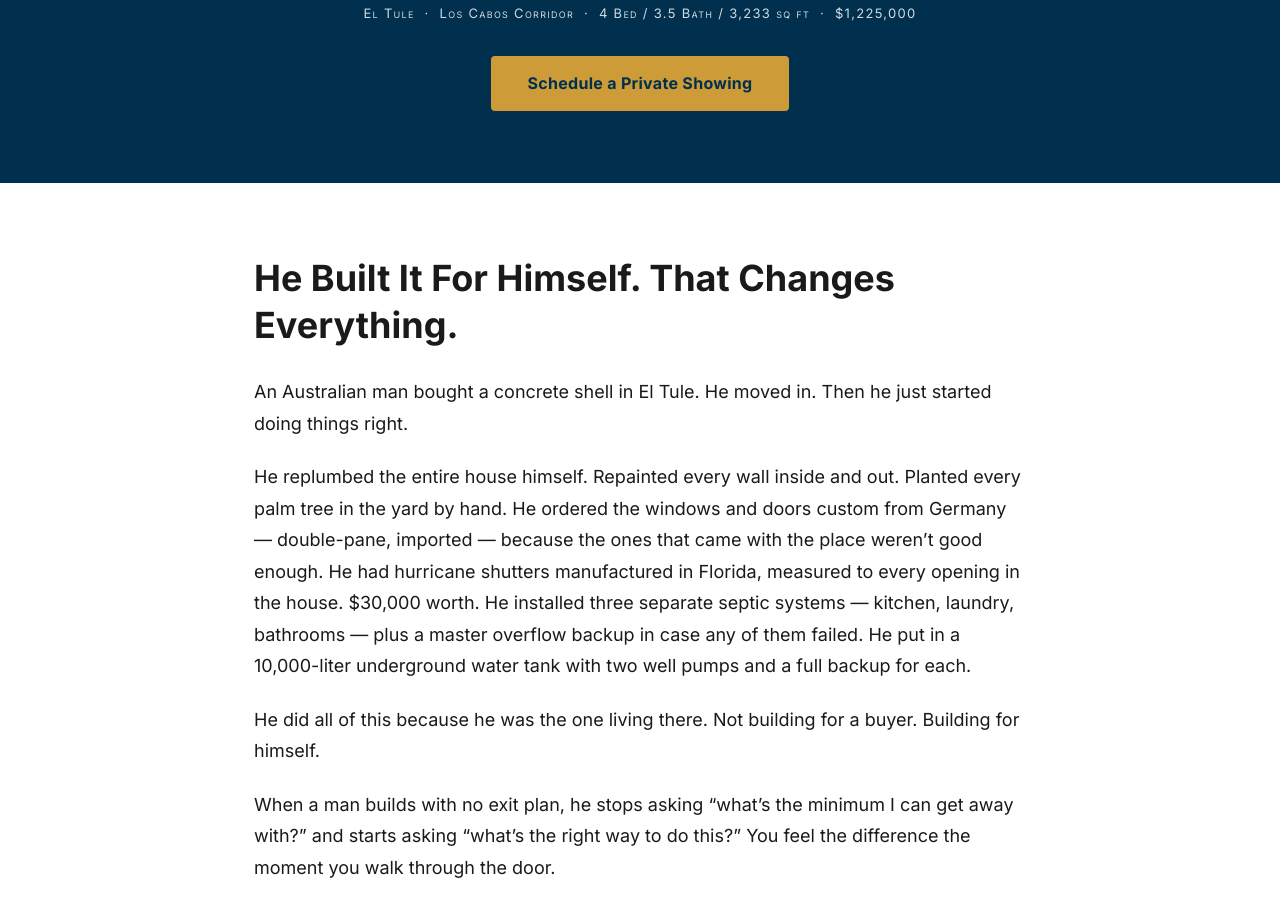
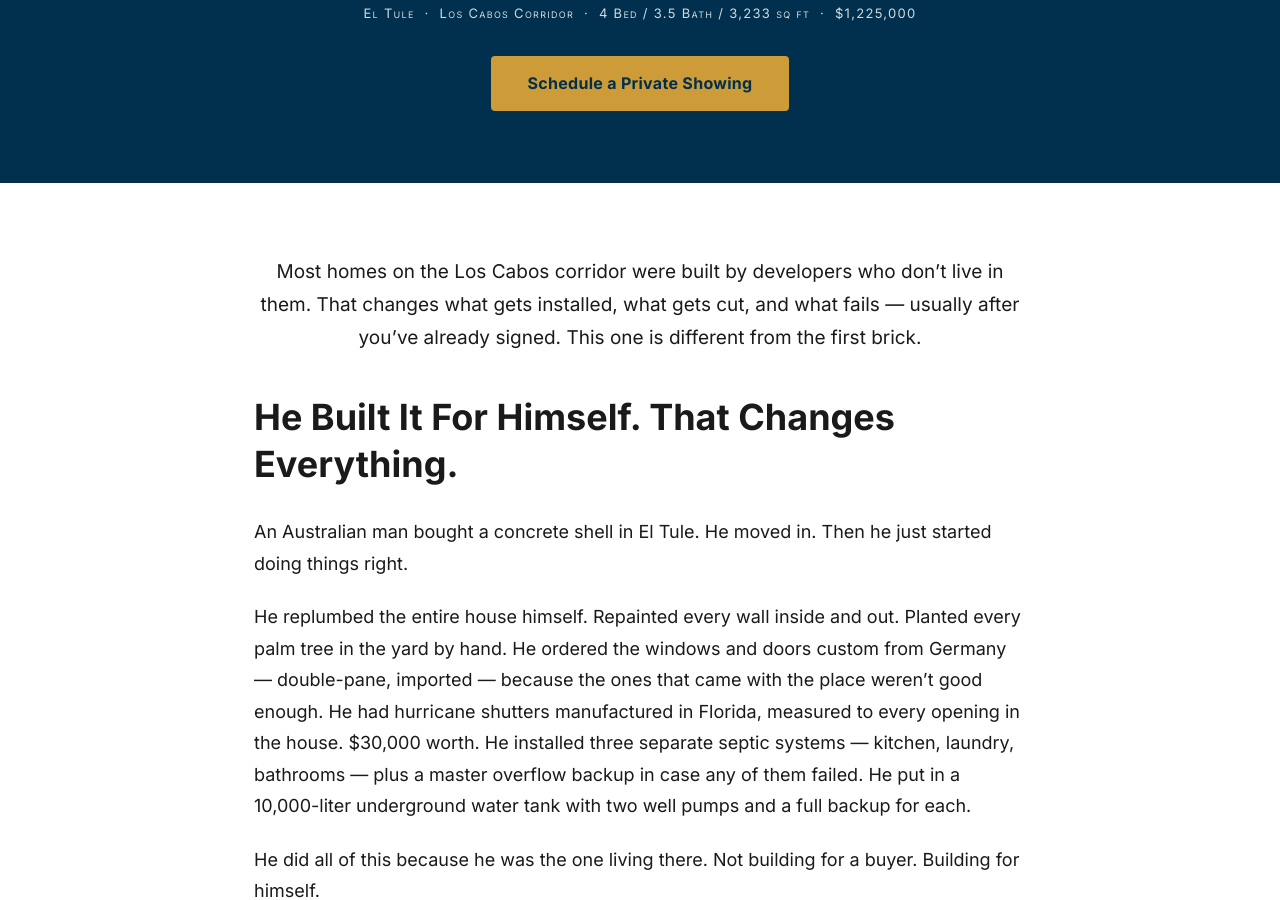
Before and after one commit to sellingcabohomes/SellingCabo.Homes, a Jekyll site: the page el-tule-ocean-view-home-los-cabos-corridor.html, which Jekyll copies as it is, in a window 1280 px wide and 900 px high, scrolled down 1056 px. Built offline with Jekyll 4.4.1, drawn with Linux system fonts in a browser that asks for light colours; some of the changed text lies outside the part shown.

Commit message:
Fix distances + add enemy bridge paragraph

```diff
--- a/el-tule-ocean-view-home-los-cabos-corridor.html
+++ b/el-tule-ocean-view-home-los-cabos-corridor.html
@@ -529,6 +529,7 @@
 <!-- ===== SECTION 2: THE STORY ===== -->
 <section id="story">
   <div class="container">
+    <p style="font-size:19px; line-height:1.75; max-width:760px; margin:0 auto 40px; text-align:center;">Most homes on the Los Cabos corridor were built by developers who don&rsquo;t live in them. That changes what gets installed, what gets cut, and what fails &mdash; usually after you&rsquo;ve already signed. This one is different from the first brick.</p>
     <h2>He Built It For Himself. That Changes Everything.</h2>
     <p>An Australian man bought a concrete shell in El Tule. He moved in. Then he just started doing things right.</p>
     <p>He replumbed the entire house himself. Repainted every wall inside and out. Planted every palm tree in the yard by hand. He ordered the windows and doors custom from Germany &mdash; double-pane, imported &mdash; because the ones that came with the place weren&rsquo;t good enough. He had hurricane shutters manufactured in Florida, measured to every opening in the house. $30,000 worth. He installed three separate septic systems &mdash; kitchen, laundry, bathrooms &mdash; plus a master overflow backup in case any of them failed. He put in a 10,000-liter underground water tank with two well pumps and a full backup for each.</p>
@@ -604,8 +605,8 @@
       </div>
       <div class="stat-item">
         <svg xmlns="http://www.w3.org/2000/svg" width="32" height="32" fill="none" viewBox="0 0 24 24" stroke="#cd9b37" stroke-width="1.5" style="display:block;margin:0 auto 8px auto;"><path stroke-linecap="round" stroke-linejoin="round" d="M13 5a2 2 0 100-4 2 2 0 000 4zM9 8l-2 4h4l2 8 4-6-2-2 1-4H9z"/></svg>
-        <span class="stat-number">10 min</span>
-        <span class="stat-label">Walk to Chileno Bay Beach</span>
+        <span class="stat-number">5 min</span>
+        <span class="stat-label">Drive to Chileno Bay Beach</span>
       </div>
       <div class="stat-item">
         <svg xmlns="http://www.w3.org/2000/svg" width="32" height="32" fill="none" viewBox="0 0 24 24" stroke="#cd9b37" stroke-width="1.5" style="display:block;margin:0 auto 8px auto;"><path stroke-linecap="round" stroke-linejoin="round" d="M6 21V4l12 5-12 5"/></svg>
```
Also changed, not shown: other parts of el-tule-ocean-view-home-los-cabos-corridor.html (+3 -3 lines).
